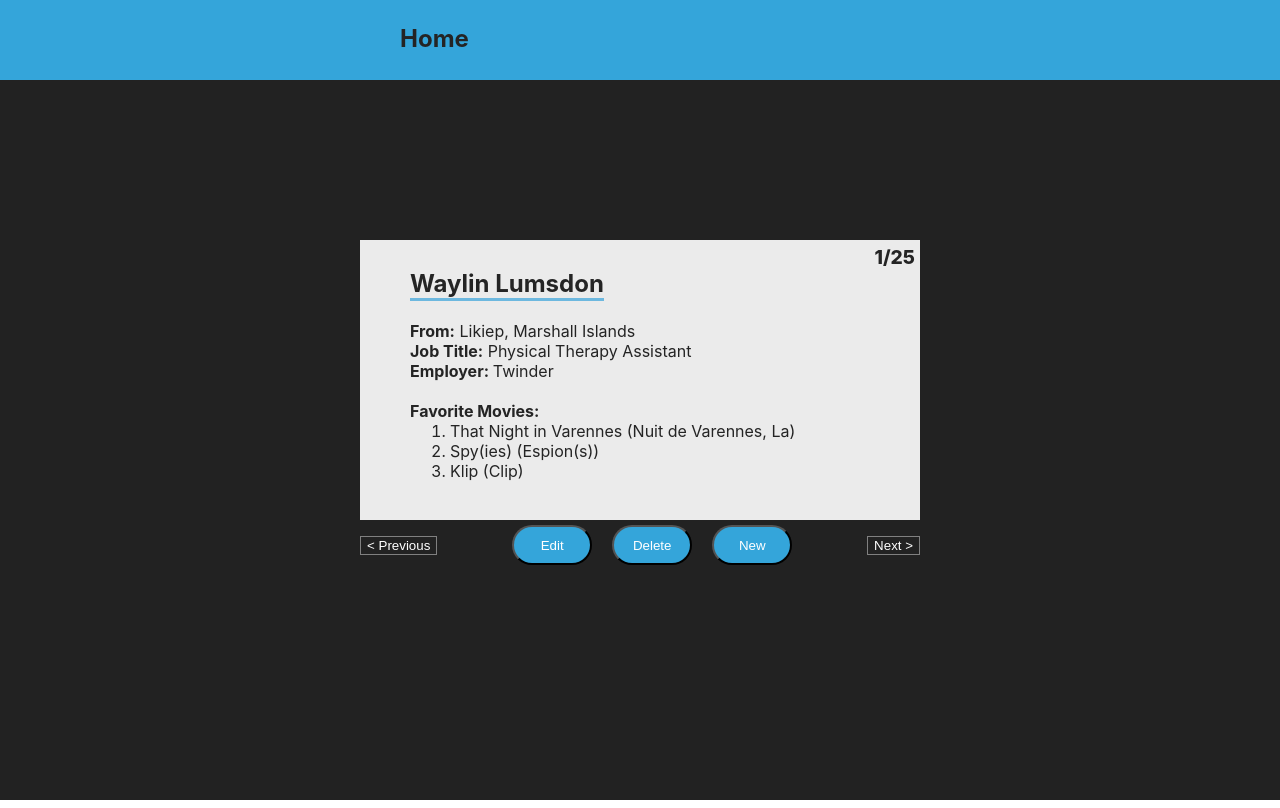
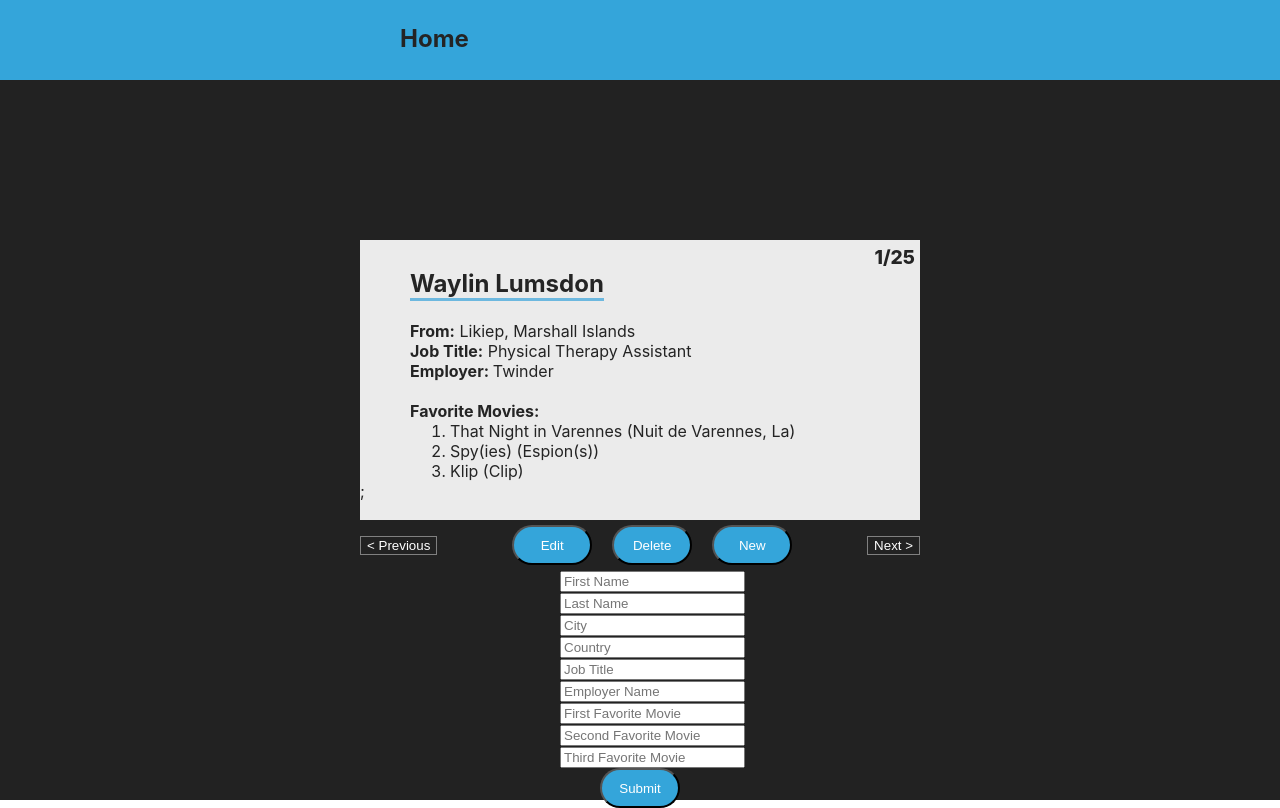
Before and after one commit to max-bot1/react-user-directory, a React (Create React App) app: page / in a window 1280 px wide. Both pictures are taken after a click on the button "Edit". Built offline with nearby package versions, Linux system fonts and the light colour scheme.

Commit message:
finished functionality

```diff
--- a/package.json
+++ b/package.json
@@ -8,6 +8,7 @@
     "@testing-library/user-event": "^12.8.3",
     "react": "^17.0.2",
     "react-dom": "^17.0.2",
+    "react-hook-form": "^7.20.5",
     "react-scripts": "4.0.3",
     "web-vitals": "^1.1.2"
   },
--- a/src/Components/CardNav/CardNav.js
+++ b/src/Components/CardNav/CardNav.js
@@ -9,11 +9,13 @@ class CardNav extends Component {
           &lt; Previous
         </button>
         <div className="blueContainer">
-          <button className="blueBtn">Edit</button>
+          <button onClick={this.props.showForm} className="blueBtn">
+            Edit
+          </button>
           <button onClick={this.props.deleteCard} className="blueBtn">
             Delete
           </button>
-          <button onClick={this.props.newCard} className="blueBtn">
+          <button onClick={this.props.showForm} className="blueBtn">
             New
           </button>
         </div>
--- /dev/null
+++ b/src/Components/Form/Form.js
@@ -0,0 +1,82 @@
+import React, { Component } from "react";
+
+class Form extends Component {
+  render() {
+    const {
+      first,
+      last,
+      city,
+      country,
+      firstMovie,
+      secondMovie,
+      thirdMovie,
+      title,
+      employer,
+      handleInputChange,
+      className,
+    } = this.props;
+    return (
+      <form className={className}>
+        <input
+          value={first}
+          name="first"
+          onChange={handleInputChange}
+          placeholder="First Name"
+        ></input>
+        <input
+          value={last}
+          name="last"
+          onChange={handleInputChange}
+          placeholder="Last Name"
+        ></input>
+        <input
+          value={city}
+          name="city"
+          onChange={handleInputChange}
+          placeholder="City"
+        ></input>
+        <input
+          value={country}
+          name="country"
+          onChange={handleInputChange}
+          placeholder="Country"
+        ></input>
+        <input
+          value={title}
+          name="title"
+          onChange={handleInputChange}
+          placeholder="Job Title"
+        ></input>
+        <input
+          value={employer}
+          name="employer"
+          onChange={handleInputChange}
+          placeholder="Employer Name"
+        ></input>
+        <input
+          value={firstMovie}
+          name="firstMovie"
+          onChange={handleInputChange}
+          placeholder="First Favorite Movie"
+        ></input>
+        <input
+          value={secondMovie}
+          name="secondMovie"
+          onChange={handleInputChange}
+          placeholder="Second Favorite Movie"
+        ></input>
+        <input
+          value={thirdMovie}
+          name="thirdMovie"
+          onChange={handleInputChange}
+          placeholder="Third Favorite Movie"
+        ></input>
+        <button onClick={this.props.editCard} type="submit" className="blueBtn">
+          Submit
+        </button>
+      </form>
+    );
+  }
+}
+
+export default Form;
--- a/src/Components/UserCard/UserCard.css
+++ b/src/Components/UserCard/UserCard.css
@@ -18,11 +18,18 @@ body {
   margin: auto;
 }
 
-/* .counter {
-  display: flex;
-  justify-content: flex-end;
-  margin-right: 20px;
-} */
+.form {
+  display: FLEX, INLINE;
+  flex-direction: column;
+  justify-content: center;
+  width: 20vh;
+  margin: auto;
+}
+
+.form > button {
+  margin-left: 5vh;
+  margin-right: 5vh;
+}
 
 .counter > h4 {
   display: flex;
@@ -40,6 +47,10 @@ body {
   margin-left: 50px;
 }
 
+.hidden {
+  display: none;
+}
+
 .name > h2 {
   display: inline-block;
   border: #6db8df solid;
--- a/src/Components/UserCard/UserCard.js
+++ b/src/Components/UserCard/UserCard.js
@@ -1,8 +1,9 @@
 import React, { Component } from "react";
 import "./UserCard.css";
 import CardNav from "../CardNav/CardNav";
-import data from "/Users/Max/Desktop/react-user-directory/react-user-directory/src/data";
+import data from "/Users/Max/Desktop/Projects/react-user-directory/src/data";
 import List from "../List/List";
+import Form from "../Form/Form";
 
 class UserCard extends Component {
   constructor(props) {
@@ -11,6 +12,16 @@ class UserCard extends Component {
       data: data,
       employeeTotal: 25,
       index: 0,
+      first: "",
+      last: "",
+      location: "",
+      title: "",
+      employer: "",
+      favoriteMovies: [],
+      firstMovie: "",
+      secondMovie: "",
+      thirdMovie: "",
+      className: "hidden",
     };
   }
 
@@ -39,8 +50,113 @@ class UserCard extends Component {
     });
   };
 
+  // showForm = () => {
+  //   const form = document.getElementsByClassName("form");
+  //   form.style.display = "flex, inline";
+  // };
+
+  handleInputChange = (e) => {
+    const { name, value } = e.target;
+
+    this.setState({
+      ...this.state,
+      [name]: value,
+    });
+  };
+
+  editCard = (e) => {
+    e.preventDefault();
+    const {
+      data,
+      first,
+      last,
+      city,
+      country,
+      firstMovie,
+      secondMovie,
+      thirdMovie,
+      title,
+      employer,
+      index,
+    } = this.state;
+
+    const editedCard = {
+      id: data[index].id,
+      name: { first, last },
+      city: city,
+      country: country,
+      employer: employer,
+      title: title,
+      favoriteMovies: [firstMovie, secondMovie, thirdMovie],
+    };
+
+    const newData = data;
+    this.state.data.splice(this.state.index, 1, editedCard);
+    this.setState({
+      ...this.state,
+      data: newData,
+    });
+  };
+
+  showForm = () => {
+    const { className } = this.state;
+    this.setState({
+      ...this.state,
+      className: className === "hidden" ? "form" : "hidden",
+    });
+  };
+
+  newCard = (e) => {
+    const {
+      data,
+      employeeTotal,
+      first,
+      last,
+      city,
+      country,
+      firstMovie,
+      secondMovie,
+      thirdMovie,
+      title,
+      employer,
+    } = this.state;
+    const newEmployeeTotal = employeeTotal + 1;
+
+    const newEmployee = {
+      id: newEmployeeTotal,
+      name: { first, last },
+      city: city,
+      country: country,
+      employer: employer,
+      title: title,
+      favoriteMovies: [firstMovie, secondMovie, thirdMovie],
+    };
+
+    const newData = data;
+    data.push(newEmployee);
+    this.setState({
+      ...this.state,
+      employeeTotal: newEmployeeTotal,
+      index: employeeTotal,
+      data: newData,
+    });
+  };
+
   render() {
-    const { data, employeeTotal } = this.state;
+    const {
+      data,
+      employeeTotal,
+      first,
+      last,
+      city,
+      country,
+      firstMovie,
+      secondMovie,
+      thirdMovie,
+      title,
+      employer,
+      className,
+    } = this.state;
 
     return (
       <div className="cardMain">
@@ -78,12 +194,30 @@ class UserCard extends Component {
               ""
             );
           })}
+          ;
         </div>
         <CardNav
           deleteCard={this.deleteCard}
           lastCard={this.lastCard}
           nextCard={this.nextCard}
+          showForm={this.showForm}
           newCard={this.newCard}
+          editCard={this.editCard}
+          showForm={this.showForm}
+        />
+        <Form
+          first={first}
+          last={last}
+          city={city}
+          country={country}
+          firstMovie={firstMovie}
+          secondMovie={secondMovie}
+          thirdMovie={thirdMovie}
+          title={title}
+          employer={employer}
+          handleInputChange={this.handleInputChange}
+          className={className}
+          editCard={this.editCard}
         />
       </div>
     );
```
Also changed, not shown: 1 other file (tests, documents, lock files or other folders).
